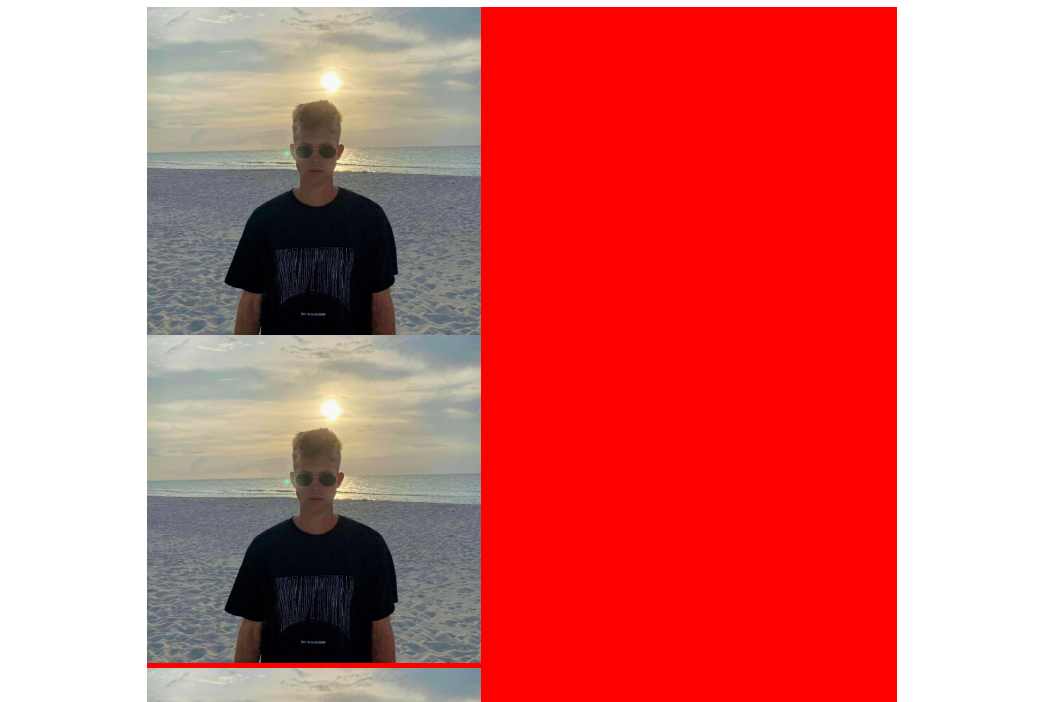
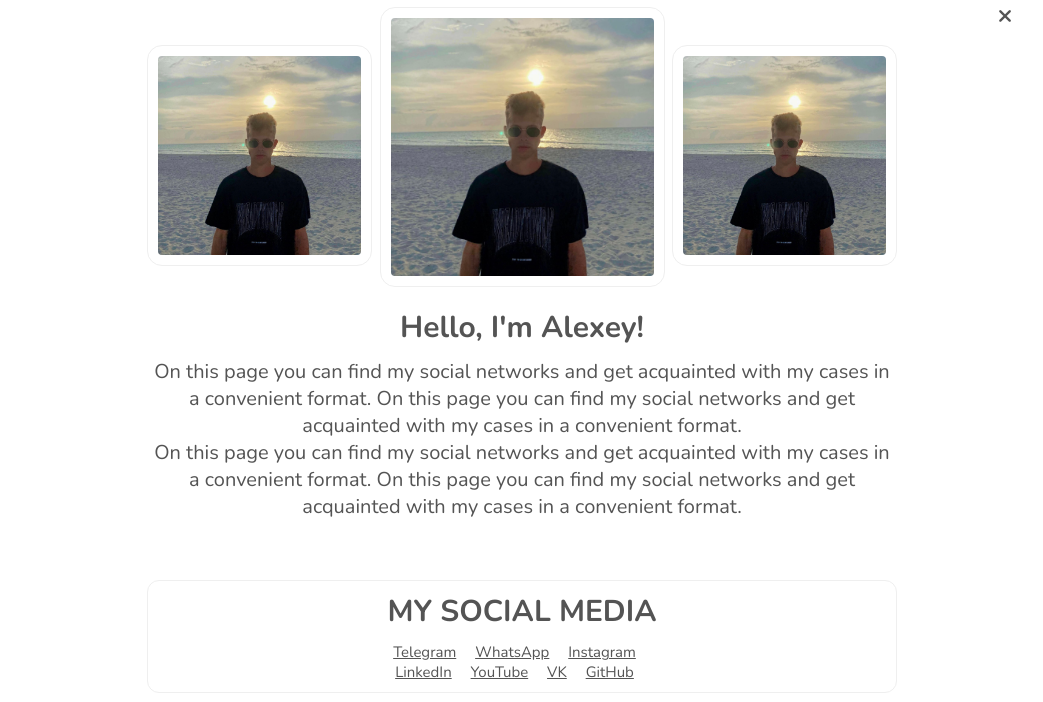
Before and after one commit to blacksmithalex/personal_portfolio_1, a plain HTML site: page about.html in a window 1280 px wide. Shown: the part 98-800 px from the top of the page, without its empty margins (118-1161 px from the left). Drawn offline with nearby package versions, Linux system fonts and the light colour scheme.

Commit message:
update project about pages

```diff
--- a/about.html
+++ b/about.html
@@ -66,20 +66,48 @@
       </div>
     </div>
     <div class="divider"></div>
+
     <div class="about-page-container">
+      <div class="about-page-close">
+        <i class="fa-solid fa-xmark fa-lg"></i>
+      </div>
+
+
 
         <div class="about-page-photos">
+          <div class="left-photo">
+            <img src="img/me.png" alt="">
+          </div>
+
           <div class="main-photo">
             <img src="img/me.png" alt="">
           </div>
-          <div class="left-photo">
-            <img src="img/me.png" alt="">
 
-          </div>
           <div class="right-photo">
             <img src="img/me.png" alt="">
+          </div>
+        </div>
 
-          </div>
+        <div class="about-page-text">
+          <h1 align="center">Hello, I'm Alexey!</h1>
+          <p align="center">On this page you can find my social networks and get acquainted with my cases in a convenient format. On this page you can find my social networks and get acquainted with my cases in a convenient format.</p>
+          <p align="center">On this page you can find my social networks and get acquainted with my cases in a convenient format. On this page you can find my social networks and get acquainted with my cases in a convenient format.</p>
+        </div>
+
+        <div class="main-info-wrapper" name = "social-media">
+          <h1 align="center">MY SOCIAL MEDIA</h1>
+            <div class="social-line" align="center">
+              <a class="social" href="https://msng.link/o/?analitiqq=tg" target="_blank">Telegram</a>
+              <a class="social" href="https://api.whatsapp.com/send/?phone=79778650851" target="_blank">WhatsApp</a>
+              <a class="social" href="https://www.instagram.com/analitiq/" target="_blank">Instagram</a>
+            </div>
+
+            <div class="social-line" align="center">
+              <a class="social" href = "https://github.com/blacksmithalex" target="_blank">LinkedIn</a>
+              <a class="social" href="https://www.youtube.com/channel/UCR03T8zpH28JmecEYImE7WA" target="_blank">YouTube</a>
+              <a class="social" href="https://vk.com/analitiq" target="_blank">VK</a>
+              <a class="social" href = "https://github.com/blacksmithalex" target="_blank">GitHub</a>
+            </div>
         </div>
     </div>
     <div class="divider"></div>
--- a/style.css
+++ b/style.css
@@ -266,6 +266,7 @@ button#open_pop_up{
 
 
 .pop_up {
+
     width: 100%;
     height: 100%;
     position: fixed;
@@ -283,6 +284,7 @@ button#open_pop_up{
 }
 
 .pop_up_container{
+
     display: flex;
     width: 100%;
     height: 100%;
@@ -371,25 +373,58 @@ button#open_pop_up{
 /* About Page CSS*/
 .about-page-container{
   margin: 0px 115px 0px 115px;
-  background: red;
+
+}
+
+.about-page-photos{
   overflow: auto;
 }
 
-.about-page-photos{
-   display: inline-block;
-}
-.main-photo img{
-  display: block;
-  margin-left: auto;
-  margin-right: auto }
+
+.left-photo img{
+  border-radius: 15px;
+  border: 1px solid var(--extra-elements-color);
+  position: relative;
+  padding: 10px;
+  margin-top: 5%;
+  width: 30%;
+  margin-right: 1%;
+   float: left;
+   z-index: 1;
 }
 
-.left-photo img{
+.right-photo img{
+  margin-top: 5%;
+  border-radius: 15px;
+  padding: 10px;
+  border: 1px solid var(--extra-elements-color);
+  position: relative;
+  float: right;
+  width: 30%;
+  z-index: 1;
+  margin-left: 1%;
+}
+
+.main-photo img{
+  border-radius: 15px;
+  border: 1px solid var(--extra-elements-color);
+  padding: 10px;
+  position: relative;
+  width: 38%;
   float: left;
 }
 
-.right-photo img{
-  float: right;
+.about-page-text{
+  margin-top: 20px;
+  margin-bottom: 60px;
+}
+
+.about-page-text p{
+  font-size: 20px;
+}
+.about-page-close {
+  position: absolute;
+  right: 150px;
 }
 
 /* Projects Page CSS*/
@@ -405,3 +440,16 @@ button#open_pop_up{
   float: left;
   width: 50%;
 }
+.project-action{
+  float: right;
+}
+
+.action-text{
+
+}
+.read-more {
+
+  background: #BFAEE5;
+  box-shadow: 0px 2px 0px 0px #9747FF;
+  font-size: 15px;
+}
```
Also changed, not shown: index.html (+0 -3 lines), projects.html (+10 -0 lines).
